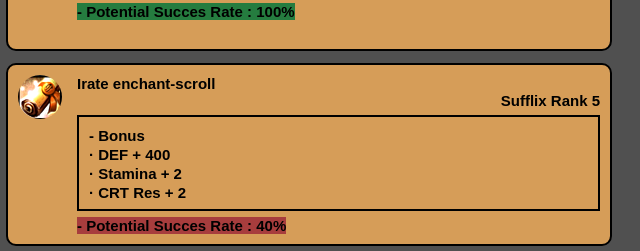
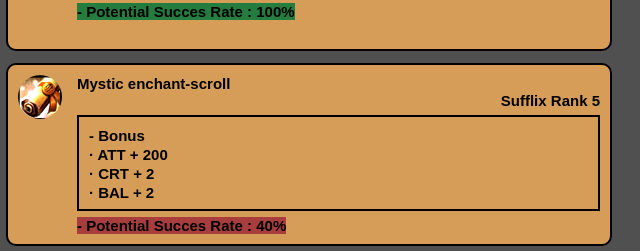
Before and after one commit to SmaryITA/Rage-Of-The-Rift, a plain HTML site: page index.html in a window 1280 px wide. Shown: the part 1517-1768 px from the top of the page, 640-1280 px from the left. Drawn offline with Linux system fonts and the light colour scheme.

Commit message:
Update index.html

```diff
--- a/index.html
+++ b/index.html
@@ -922,15 +922,15 @@
         <!-- Box testo -->
         <div class="box-testo">
           <!-- Nome -->
-          <div class="nome-scroll">Irate enchant-scroll</div>
+          <div class="nome-scroll">Mystic enchant-scroll</div>
           <!-- Rank -->
           <div class="rank-scroll">Sufflix Rank 5</div>
           <!-- Statistiche -->
           <div class="box-stat">
             <div class="stat-scroll">- Bonus</div>
-            <div class="stat-scroll">&#183; DEF + 400</div>
-            <div class="stat-scroll">&#183; Stamina + 2</div>
-            <div class="stat-scroll">&#183; CRT Res + 2</div>
+            <div class="stat-scroll">&#183; ATT + 200</div>
+            <div class="stat-scroll">&#183; CRT + 2</div>
+            <div class="stat-scroll">&#183; BAL + 2</div>
           </div>
           <!-- Descrizione -->
           <div class="descrizione">
```
